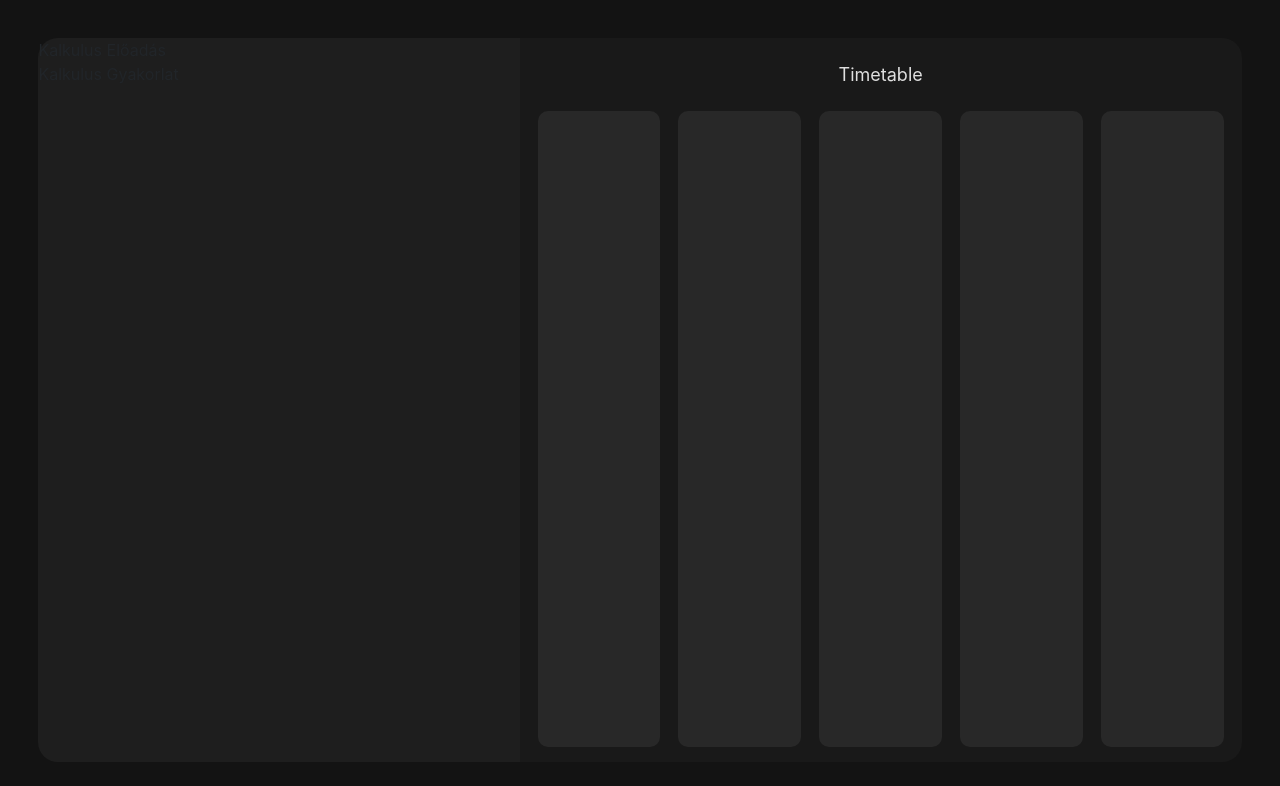
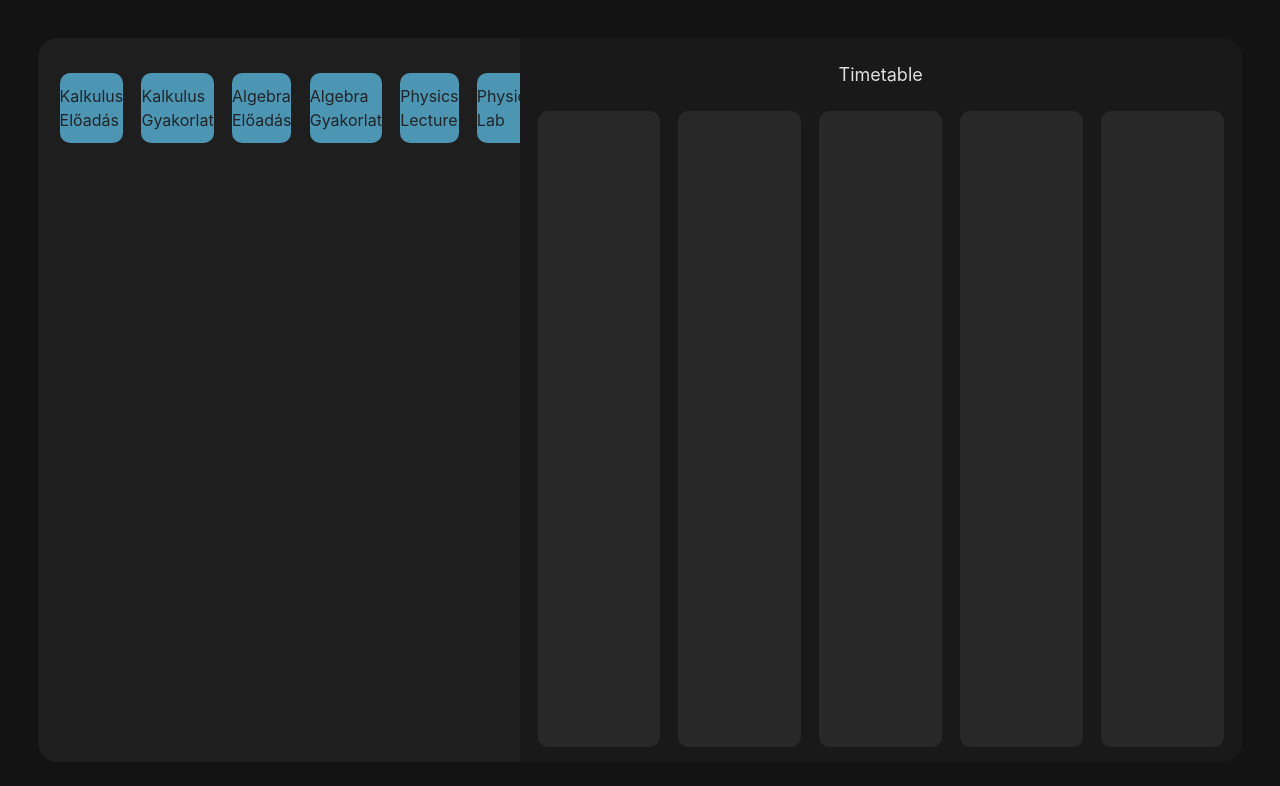
Before and after one commit to Nandee42/orarendtervezo, a plain HTML site: page index.html in a window 1280 px wide. Drawn offline with nearby package versions, Linux system fonts and the light colour scheme.

Commit message:
drag and drop works

```diff
--- a/index.html
+++ b/index.html
@@ -15,21 +15,6 @@
     <script src="https://stackpath.bootstrapcdn.com/bootstrap/4.5.2/js/bootstrap.min.js"></script>
     <script src="script.js"></script>
     <link rel="stylesheet" href="style.css">
-    <script>
-        function allowDrop(ev) {
-            ev.preventDefault();
-        }
-
-        function drag(ev) {
-            ev.dataTransfer.setData("text", ev.target.id);
-        }
-
-        function drop(ev) {
-            ev.preventDefault();
-            var data = ev.dataTransfer.getData("text");
-            ev.target.appendChild(document.getElementById(data));
-        }
-    </script>
 </head>
 
 <body>
@@ -39,22 +24,11 @@
     <div id="timeTable">
         <div id="timeTableHeader">Timetable</div>
         <div id="timeTableDays">
-            <div class="day" id="monday">
-
-
-            </div>
-            <div class="day" id="tuesday">
-
-            </div>
-            <div class="day" id="wednesday">
-
-            </div>
-            <div class="day" id="thursday">
-
-            </div>
-            <div class="day" id="friday">
-
-            </div>
+            <div class="day" id="monday"></div>
+            <div class="day" id="tuesday"></div>
+            <div class="day" id="wednesday"></div>
+            <div class="day" id="thursday"></div>
+            <div class="day" id="friday"></div>
         </div>
     </div>
     <script>
--- a/script.js
+++ b/script.js
@@ -1,31 +1,32 @@
 $(document).ready(function () {
-    $("#timeTable").click(function () {
-        console.log("click");
-        $(this).css("background-color", "white");
-    });
-
+    // Show all subjects
     subjects.forEach(subject => {
-        const subjectDiv = $("<div class='subject'></div>")
+        const subjectDiv = $("<div class='subject' draggable='true' ondragstart='drag(event)'></div>")
             .text(subject.name)
-            .data("id", subject.id);
+            .data("id", subject.id)
+            .mousedown(function () {
+                showCourses(subject.courses);
+            })
+            .data("id", subject.id)
+            .on("dragend", function (event) {
+                hideCourses(subject.courses);
+            });
 
         $("#subjectContainer").append(subjectDiv);
-    });
-
-    $("#subjectContainer").click(function (){
-        showCourses(courses);
     });
 });
 
 function showCourses(courses) {
     courses.forEach(course => {
-        const courseDiv = $("<div class=\"course\"></div>").text(course.name);
+        const courseDiv = $("<div class=\"course\" id='" + course.id + "' ondrop='drop(event)' ondragover='allowDrop(event)'></div>")
+            .text(course.name)
+            .data("slot", true);
+
+        // TODO: add collision check
 
         const startTime = parseInt(course.startTime.split(":")[0]);
         const endTime = parseInt(course.endTime.split(":")[0]);
-
-        const totalDuration = 16 - 8; // Duration of the day in hours (8:00 - 16:00)
-
+        const totalDuration = 20 - 8; // Duration of the day in hours (8:00 - 16:00)
         // Calculate the percent value of the timestamps
         const startPercentage = ((startTime - 8) / totalDuration) * 100;
         const endPercentage = ((endTime - 8) / totalDuration) * 100;
@@ -38,6 +39,40 @@ function showCourses(courses) {
     });
 }
 
+function hideCourses(courses) {
+    courses.forEach(course => {
+        if ($(`#${course.id}`).length && $(`#${course.id}`).data("slot") === true) {
+            $(`#${course.id}`).remove();
+        }
+        //$(`#${course.day}`).children().each(function () {
+        //    if ($(this).data("id") === course.id && $(this).data("slot") === true) {
+        //        $(this).remove();
+        //    }
+        //});
+    });
+}
+
+function allowDrop(ev) {
+    ev.preventDefault();
+}
+
+function drag(ev) {
+    ev.dataTransfer.setData("text", ev.target.id);
+}
+
+function drop(ev) {
+    ev.preventDefault();
+    var subjectId = ev.dataTransfer.getData("text");
+    var courseId = ev.target.id;
+
+    if ($(ev.target).hasClass("course")) {
+        var courseDiv = $("#" + courseId);
+
+        courseDiv.data("slot", false);
+        courseDiv.data("subjectId", subjectId);
+    }
+}
+
 const subjects = [
     {
         id: 1,
@@ -46,37 +81,16 @@ const subjects = [
             {
                 id: 1,
                 name: "Kalkulus",
-                startTime: "9:00",
-                endTime: "11:00",
+                startTime: "12:00",
+                endTime: "15:00",
                 day: "monday"
             },
             {
                 id: 2,
                 name: "Kalkulus",
-                startTime: "14:00",
-                endTime: "16:00",
-                day: "tuesday"
-            },
-            {
-                id: 3,
-                name: "Kalkulus",
-                startTime: "12:00",
-                endTime: "14:00",
-                day: "wednesday"
-            },
-            {
-                id: 4,
-                name: "Kalkulus",
-                startTime: "11:00",
-                endTime: "13:00",
+                startTime: "8:00",
+                endTime: "11:00",
                 day: "thursday"
-            },
-            {
-                id: 5,
-                name: "Kalkulus",
-                startTime: "8:00",
-                endTime: "10:00",
-                day: "friday"
             }
         ]
     },
@@ -85,99 +99,135 @@ const subjects = [
         name: "Kalkulus Gyakorlat",
         courses: [
             {
-                id: 6,
+                id: 3,
                 name: "Kalkulus",
                 startTime: "9:00",
                 endTime: "11:00",
                 day: "monday"
             },
             {
-                id: 7,
+                id: 4,
                 name: "Kalkulus",
                 startTime: "14:00",
                 endTime: "16:00",
                 day: "tuesday"
             },
             {
-                id: 8,
+                id: 5,
                 name: "Kalkulus",
                 startTime: "12:00",
                 endTime: "14:00",
                 day: "wednesday"
             },
             {
-                id: 9,
+                id: 6,
                 name: "Kalkulus",
                 startTime: "11:00",
                 endTime: "13:00",
                 day: "thursday"
             },
             {
-                id: 10,
+                id: 7,
                 name: "Kalkulus",
-                startTime: "8:00",
-                endTime: "10:00",
+                startTime: "18:00",
+                endTime: "20:00",
                 day: "friday"
             }
         ]
     },
-
-];
-
-const courses = [
-    {
-        id: 1,
-        name: "Course 1",
-        startTime: "9:00",
-        endTime: "11:00",
-        day: "monday"
-    },
-    {
-        id: 2,
-        name: "Course 2",
-        startTime: "14:00",
-        endTime: "16:00",
-        day: "tuesday"
-    },
     {
         id: 3,
-        name: "Course 3",
-        startTime: "12:00",
-        endTime: "14:00",
-        day: "wednesday"
+        name: "Algebra Előadás",
+        courses: [
+            {
+                id: 8,
+                name: "Algebra",
+                startTime: "10:00",
+                endTime: "11:00",
+                day: "monday"
+            },
+            {
+                id: 9,
+                name: "Algebra",
+                startTime: "13:00",
+                endTime: "14:00",
+                day: "wednesday"
+            }
+        ]
     },
     {
         id: 4,
-        name: "Course 4",
-        startTime: "11:00",
-        endTime: "13:00",
-        day: "thursday"
+        name: "Algebra Gyakorlat",
+        courses: [
+            {
+                id: 10,
+                name: "Algebra",
+                startTime: "9:00",
+                endTime: "11:00",
+                day: "tuesday"
+            },
+            {
+                id: 11,
+                name: "Algebra",
+                startTime: "14:00",
+                endTime: "16:00",
+                day: "thursday"
+            },
+            {
+                id: 12,
+                name: "Algebra",
+                startTime: "12:00",
+                endTime: "14:00",
+                day: "friday"
+            }
+        ]
     },
     {
         id: 5,
-        name: "Course 5",
-        startTime: "8:00",
-        endTime: "10:00",
-        day: "friday"
+        name: "Physics Lecture",
+        courses: [
+            {
+                id: 13,
+                name: "Physics",
+                startTime: "10:00",
+                endTime: "12:00",
+                day: "monday"
+            },
+            {
+                id: 14,
+                name: "Physics",
+                startTime: "13:00",
+                endTime: "15:00",
+                day: "wednesday"
+            }
+        ]
+    },
+    {
+        id: 6,
+        name: "Physics Lab",
+        courses: [
+            {
+                id: 15,
+                name: "Physics",
+                startTime: "9:00",
+                endTime: "11:00",
+                day: "tuesday"
+            },
+            {
+                id: 16,
+                name: "Physics",
+                startTime: "14:00",
+                endTime: "16:00",
+                day: "thursday"
+            },
+            {
+                id: 17,
+                name: "Physics",
+                startTime: "12:00",
+                endTime: "14:00",
+                day: "friday"
+            }
+        ]
     }
+
 ];
-
-/*
-    formatTime(time) {
-      const hours = Math.floor(time / 60) + 8;
-      const minutes = time % 60;
-
-      const formattedHours = hours.toString();
-      const formattedMinutes = minutes.toString().padStart(2, '0');
-
-      const formattedTime = `${formattedHours}:${formattedMinutes}`;
-
-      return formattedTime;
-    },
-
-    // Position, scale
-
-    this.height = this.data.length * (this.dayHeight / 720) + 'px';
-    this.top = this.data.startTime * (this.dayHeight / 720) + 'px';
-
-*/
--- a/style.css
+++ b/style.css
@@ -5,13 +5,6 @@ body {
     align-items: center;
     height: 100vh;
     padding: 3%;
-}
-#subjectContainer {
-    width: 40%;
-    height: 100%;
-    background-color: rgb(30, 30, 30);
-    border-top-left-radius: 20px;
-    border-bottom-left-radius: 20px;
 }
 #timeTable {
     display: flex;
@@ -51,3 +44,22 @@ body {
     background-color: rgb(66, 175, 81);
     border-radius: 10px;
 }
+#subjectContainer {
+    width: 40%;
+    height: 100%;
+    padding: 1% 1%;
+    display: flex;
+    background-color: rgb(30, 30, 30);
+    border-top-left-radius: 20px;
+    border-bottom-left-radius: 20px;
+}
+.subject {
+    width: 20%;
+    height: 10%;
+    display: flex;
+    margin: 5% 2%;
+    justify-content: center;
+    align-items: center;
+    background-color: rgb(76, 149, 179);
+    border-radius: 10px;
+}
```
